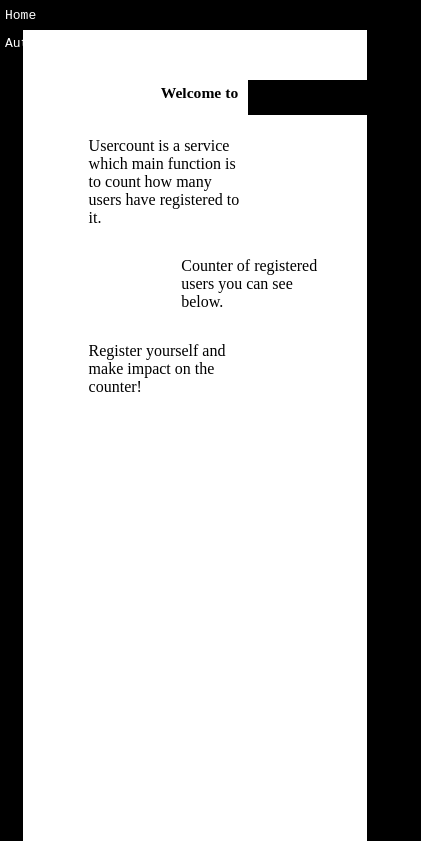
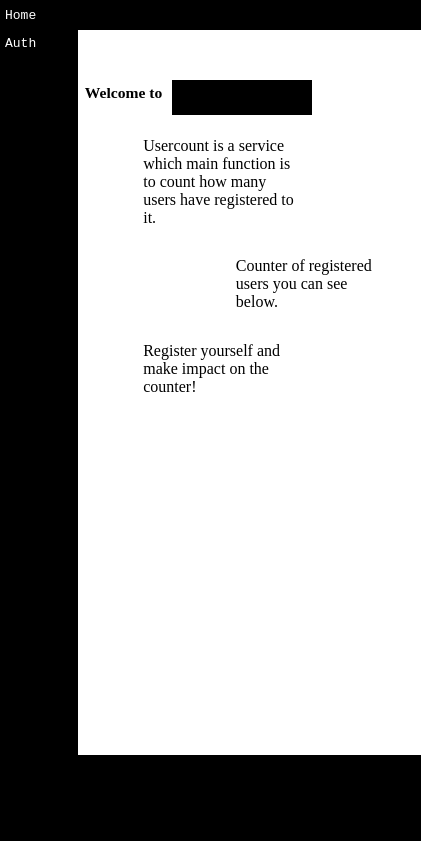
Before and after one commit to HubUser99/Fullstack-App, a React app in the folder client/: page / in a window 390 px wide. Shown: the top 841 px of the page, 421 px wide, since content can reach past the window. Built offline with nearby package versions, Linux system fonts and the light colour scheme; no server answers; a web font is replaced by a local one.

Commit message:
added mobile-friendly ui

```diff
--- a/client/src/style/App.css
+++ b/client/src/style/App.css
@@ -127,3 +127,33 @@ a {
   font-weight: 200;
   src: url("https://sf.abarba.me/SF-UI-Display-Light.otf");
 }
+
+@media (max-width: 600px) {
+	.Home .WelcomeText sub h3 {
+		padding-left: 2%;
+	}
+
+	.Home > .Content {
+		width: 88vw;
+		margin: 0 20% auto;
+		height: 80vh;
+	}
+
+	.Counter .Content {
+		font-size: 30pt;
+	}
+
+	.Counter {
+		height: 100vh;
+	}
+
+	.Home .WelcomeText code {
+		width: 140px;
+		height: 35px;
+		margin-left: 10px;
+		color: green;
+		background-color: black;
+		overflow: hidden;
+		position: absolute;
+	}
+}
```
